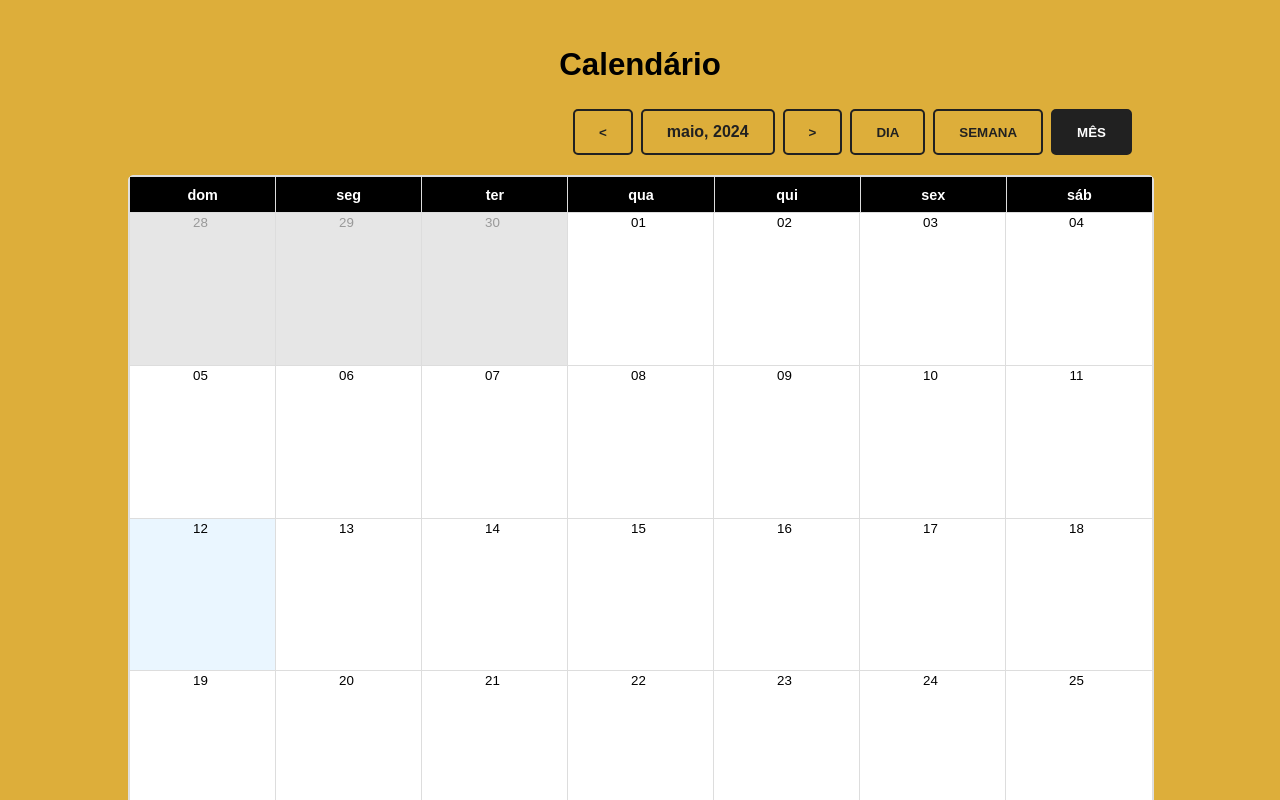
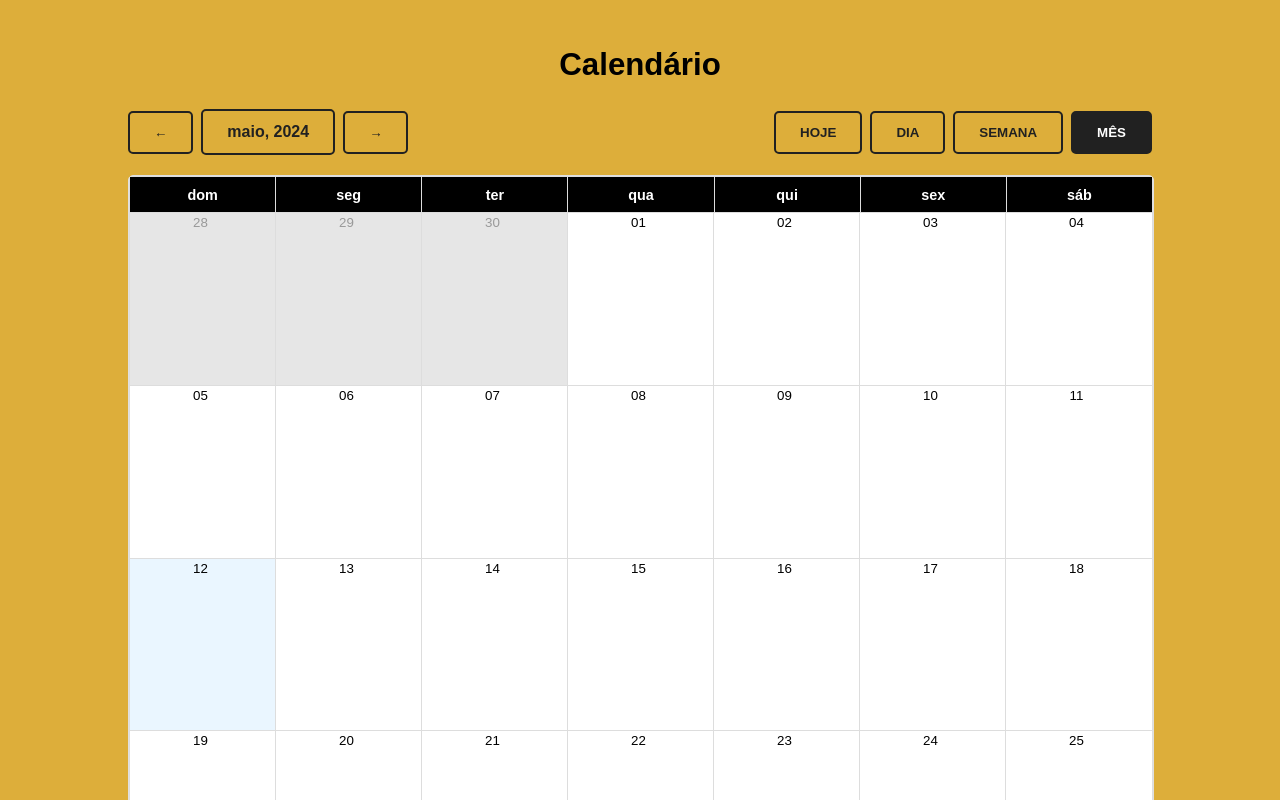
Before and after one commit to ICEI-PUC-Minas-PMV-ADS/pmv-ads-2024-1-e5-proj-homeoffice-organizer-t6, a React (Create React App) app in the folder codigo-fonte/frontend/: page /calendar in a window 1280 px wide. Shown: the top 800 px of the page. Built offline with nearby package versions, Linux system fonts and the light colour scheme; no server answers.

Commit message:
tamanho do calendário e posicionamento dos botões

```diff
--- a/codigo-fonte/frontend/src/Calendar/Calendar.css
+++ b/codigo-fonte/frontend/src/Calendar/Calendar.css
@@ -1,12 +1,25 @@
 .toolbar-container {
     display: flex;
-    justify-content: flex-end;
+    justify-content: space-between;
+    align-items: center;
     margin-bottom: 20px;
-    margin-right: 20px;
 }
 
 .toolbar {
     display: flex;
+    align-items: center;
+    justify-content: space-between;
+    width: 100%;
+}
+
+.navigation-container {
+    display: flex;
+    align-items: center;
+}
+
+.date-container {
+    display: flex;
+    align-items: center;
 }
 
 .navigation-info {
@@ -18,7 +31,7 @@
     margin-right: 8px;
     font-weight: bold;
     white-space: nowrap;
-  }
+}
 
 .toolbar-button {
     padding: 12px 24px;
@@ -76,7 +89,7 @@
 }
 
 .rbc-calendar {
-    height: 600px;
+    height: 100%;
     background-color: white;
 }
 
--- a/codigo-fonte/frontend/src/Calendar/Calendar.js
+++ b/codigo-fonte/frontend/src/Calendar/Calendar.js
@@ -66,9 +66,16 @@ const MyCalendar = () => {
       <h2>Calendário</h2>
       <div className="toolbar-container">
         <div className="toolbar">
-          <button className="toolbar-button" onClick={onPrevClick}>{'<'}</button>
+          <div className="navigation-container">
+            <button className="toolbar-button" onClick={onPrevClick}>{'←'}</button>
             <div className="navigation-info">{currentNavigation}</div>
-          <button className="toolbar-button" onClick={onNextClick}>{'>'}</button>
+            <button className="toolbar-button" onClick={onNextClick}>{'→'}</button>
+          </div>
+
+          <div className="date-container">
+            <button className="toolbar-button" onClick={() => setDate(moment().toDate())}>
+              Hoje
+            </button>
             <button
               className={`toolbar-button ${view === Views.DAY ? 'selected' : ''}`}
               onClick={() => setView(Views.DAY)}
@@ -89,13 +96,15 @@ const MyCalendar = () => {
             </button>
           </div>
         </div>
+      </div>
+
       <div className="calendar-container">
         <Calendar
           localizer={localizer}
           events={events}
           startAccessor="start"
           endAccessor="end"
-          style={{ height: 800 }}
+          style={{ height: 900 }}
           toolbar={false}
           view={view}
           date={date}
```
Lines whose indentation alone changed are shown as unchanged.
